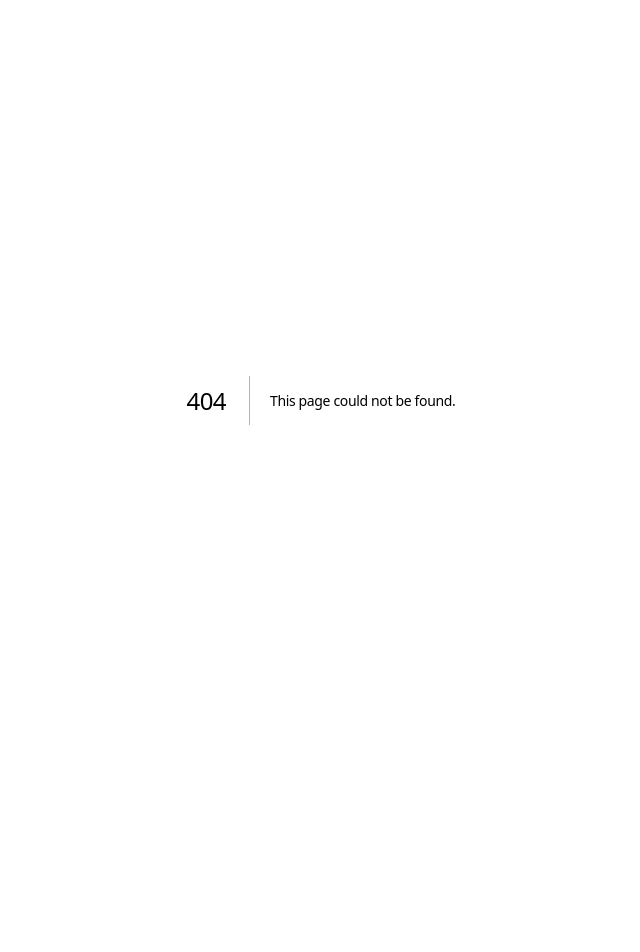
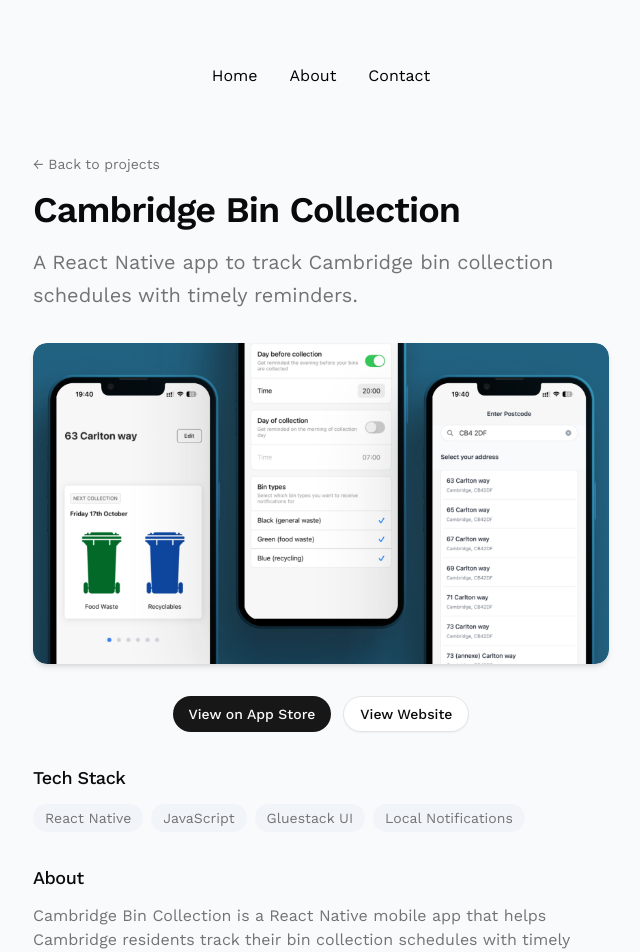
Before and after one commit to johncummins/portfolio, a Next.js app: page /projects/cambridge-bins in a window 1280 px wide. Before the commit this address had no page. Shown: the top 952 px of the page, without its empty margins (319-959 px from the left). Before the commit the page ends 800 px from the top, so only its background shows below. Built offline with nearby package versions, Linux system fonts and the light colour scheme.

Commit message:
Added details page for each project

```diff
--- a/app/components/Hero.tsx
+++ b/app/components/Hero.tsx
@@ -40,7 +40,7 @@ export default function Hero() {
         CSS.
         <div className="mt-6">
           <Link href="/about">
-            <Button className="text-base bg-black text-white hover:bg-gray-800">
+            <Button className="text-base bg-black text-white hover:bg-gray-800 cursor-pointer">
               Learn more about me
             </Button>
           </Link>
--- a/app/components/Projects.tsx
+++ b/app/components/Projects.tsx
@@ -1,4 +1,5 @@
 import Image from "next/image";
+import Link from "next/link";
 import { projects } from "@/app/data/projects";
 
 export default function Projects() {
@@ -11,18 +12,10 @@ export default function Projects() {
           {projects
             .filter((project) => project.featured)
             .map((project) => (
-              <a
+              <Link
                 key={project.id}
-                className="flex flex-col justify-center bg-slate-100 hover:bg-slate-200/70 transition-colors rounded-xl p-8 w-full"
-                href={project.liveUrl || project.githubUrl || "#"}
-                target={
-                  project.liveUrl || project.githubUrl ? "_blank" : undefined
-                }
-                rel={
-                  project.liveUrl || project.githubUrl
-                    ? "noopener noreferrer"
-                    : undefined
-                }>
+                href={`/projects/${project.id}`}
+                className="flex flex-col justify-center bg-slate-100 hover:bg-slate-200/70 transition-colors rounded-xl p-8 w-full">
                 <div className="relative rounded-xl mb-4 box-shadow-project w-full">
                   <Image
                     alt={project.title}
@@ -38,7 +31,7 @@ export default function Projects() {
                 <h3 className="text-slate-500 text-base">
                   {project.description}
                 </h3>
-              </a>
+              </Link>
             ))}
         </div>
       )}
--- a/app/data/projects.ts
+++ b/app/data/projects.ts
@@ -7,6 +7,7 @@ export interface Project {
   techStack: string[];
   liveUrl?: string;
   githubUrl?: string;
+  appStoreUrl?: string;
   featured: boolean;
   date: string;
 }
@@ -20,8 +21,14 @@ export const projects: Project[] = [
     longDescription:
       "Cambridge Bin Collection is a React Native mobile app that helps Cambridge residents track their bin collection schedules with timely reminders. The app fetches real-time bin schedules from the Cambridge City Council API and implements local notifications to provide timely reminders, improving user engagement.\n\nBuilt with a focus on responsive, intuitive UI with smooth flows, the app enhances accessibility and usability for Cambridge residents. The project solves a real local problem by ensuring residents never miss a collection and always put out the right bins.\n\nKey features include:\n- Real-time bin schedules from Cambridge City Council API\n- Local notifications for timely reminders\n- Responsive, intuitive UI\n- Smooth user flows",
     image: "/images/projects/camrbidge-bins.png",
-    techStack: ["React Native", "JavaScript", "Local Notifications"],
-    liveUrl: "",
+    techStack: [
+      "React Native",
+      "JavaScript",
+      "Gluestack UI",
+      "Local Notifications",
+    ],
+    liveUrl: "https://cambridge-bins.vercel.app/",
+    appStoreUrl: "https://apps.apple.com/gb/app/cambridge-bins/id6753903230",
     githubUrl: "",
     featured: true,
     date: "2025-02-01",
@@ -41,7 +48,7 @@ export const projects: Project[] = [
       "eBay API",
       "Tailwind CSS",
     ],
-    liveUrl: "",
+    liveUrl: "https://find-my-bike-sigma.vercel.app/",
     githubUrl: "",
     featured: true,
     date: "2025-09-01",
--- /dev/null
+++ b/app/projects/[slug]/page.tsx
@@ -0,0 +1,129 @@
+import { notFound } from "next/navigation";
+import Image from "next/image";
+import Link from "next/link";
+import { projects } from "@/app/data/projects";
+import PageLayout from "@/app/components/PageLayout";
+import { Button } from "@/components/ui/button";
+
+export async function generateStaticParams() {
+  return projects.map((project) => ({
+    slug: project.id,
+  }));
+}
+
+export default function ProjectDetail({
+  params,
+}: {
+  params: { slug: string };
+}) {
+  const project = projects.find((p) => p.id === params.slug);
+
+  if (!project) {
+    notFound();
+  }
+
+  return (
+    <PageLayout>
+      <article>
+        {/* Project Header */}
+        <header className="mb-8">
+          <Link
+            href="/"
+            className="text-sm text-muted-foreground hover:text-gray-600 transition-colors mb-4 inline-block">
+            ← Back to projects
+          </Link>
+
+          <h1 className="text-4xl font-semibold tracking-tight mb-4">
+            {project.title}
+          </h1>
+
+          <p className="text-xl text-muted-foreground max-w-2xl">
+            {project.description}
+          </p>
+        </header>
+
+        {/* Project Image */}
+        <div className="relative rounded-xl mb-8 box-shadow-project w-full overflow-hidden">
+          <Image
+            alt={project.title}
+            width={1200}
+            height={600}
+            className="rounded-xl bg-cover w-full h-auto"
+            src={project.image}
+          />
+        </div>
+
+        {/* Links */}
+        <div className="flex justify-center gap-3 mb-8 flex-wrap">
+          {project.appStoreUrl && (
+            <Button asChild variant="default" className="max-w-[200px]">
+              <a
+                href={project.appStoreUrl}
+                target="_blank"
+                rel="noopener noreferrer">
+                View on App Store
+              </a>
+            </Button>
+          )}
+          {project.liveUrl && !project.appStoreUrl && (
+            <Button asChild variant="default" className="max-w-[200px]">
+              <a
+                href={project.liveUrl}
+                target="_blank"
+                rel="noopener noreferrer">
+                View Live Site
+              </a>
+            </Button>
+          )}
+          {project.liveUrl && project.appStoreUrl && (
+            <Button asChild variant="outline" className="max-w-[200px]">
+              <a
+                href={project.liveUrl}
+                target="_blank"
+                rel="noopener noreferrer">
+                View Website
+              </a>
+            </Button>
+          )}
+          {project.githubUrl && (
+            <Button asChild variant="outline" className="max-w-[200px]">
+              <a
+                href={project.githubUrl}
+                target="_blank"
+                rel="noopener noreferrer">
+                View on GitHub
+              </a>
+            </Button>
+          )}
+        </div>
+
+        {/* Project Details */}
+        <div className="max-w-4xl space-y-8">
+          {/* Tech Stack */}
+          <section>
+            <h3 className="text-lg font-medium tracking-tight mb-3">
+              Tech Stack
+            </h3>
+            <div className="flex flex-wrap gap-2">
+              {project.techStack.map((tech) => (
+                <span
+                  key={tech}
+                  className="px-3 py-1 rounded-full bg-slate-100 text-sm text-muted-foreground">
+                  {tech}
+                </span>
+              ))}
+            </div>
+          </section>
+
+          {/* Main Content - About */}
+          <section>
+            <h3 className="text-lg font-medium tracking-tight mb-3">About</h3>
+            <div className="text-muted-foreground whitespace-pre-line">
+              {project.longDescription}
+            </div>
+          </section>
+        </div>
+      </article>
+    </PageLayout>
+  );
+}
--- a/components/ui/button.tsx
+++ b/components/ui/button.tsx
@@ -13,7 +13,7 @@ const buttonVariants = cva(
         destructive:
           "bg-destructive text-white hover:bg-destructive/90 focus-visible:ring-destructive/20 dark:focus-visible:ring-destructive/40 dark:bg-destructive/60",
         outline:
-          "border bg-background shadow-xs hover:bg-accent hover:text-accent-foreground dark:bg-input/30 dark:border-input dark:hover:bg-input/50",
+          "border bg-background shadow-xs hover:bg-gray-100 dark:bg-input/30 dark:border-input dark:hover:bg-input/50",
         secondary:
           "bg-secondary text-secondary-foreground hover:bg-secondary/80",
         ghost:
```
